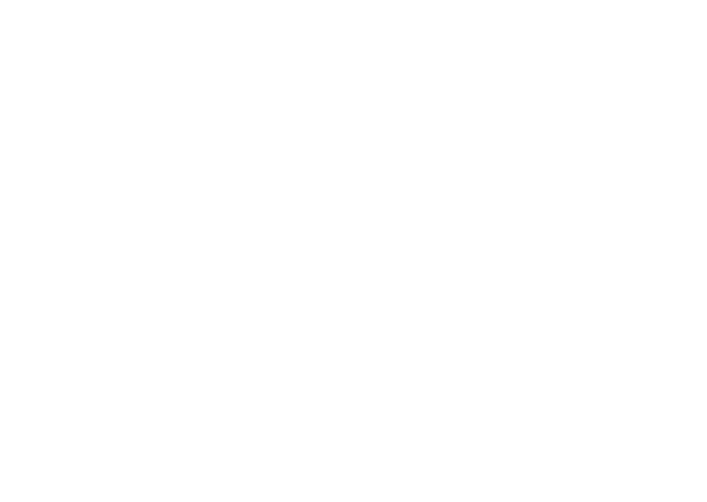
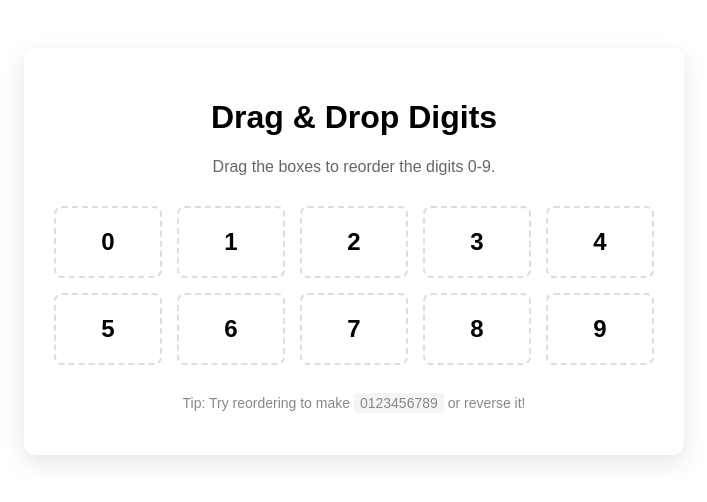
Before and after one commit to Vaishnavi213460/React-Mini-Buildout, a React (Vite) app: page /drag-n-drop in a window 1280 px wide. Before the commit this address had no page. Shown: the top 502 px of the page, without its empty margins (286-993 px from the left). Built offline with nearby package versions, Linux system fonts and the light colour scheme.

Commit message:
drag drop

```diff
--- a/src/App.jsx
+++ b/src/App.jsx
@@ -12,6 +12,7 @@ import AddPeopleTable from './components/AddPeopleTable';
 import TicTacToe from './components/TicTacToe';
 import SudokuValidator from './components/SudokuValidator';
 import SnakeAndLadders from './components/SnakeAndLadders';
+import DragAndDropDigits from './components/DragAndDropDigits';
 
 function App() {
   return (
@@ -30,6 +31,7 @@ function App() {
           <Route path="/tic-tac-toe" element={<TicTacToe />} />
           <Route path="/sudoku-validator" element={<SudokuValidator />} />
           <Route path="/snake-ladder" element={<SnakeAndLadders />} />
+          <Route path="/drag-n-drop" element={<DragAndDropDigits />} />
         </Routes>
       </div>
     </Router>
--- /dev/null
+++ b/src/components/DragAndDropDigits.jsx
@@ -0,0 +1,70 @@
+import React, { useState } from 'react';
+
+const DragAndDropDigits = () => {
+  const [digits, setDigits] = useState(['0', '1', '2', '3', '4', '5', '6', '7', '8', '9']);
+  const [draggedIndex, setDraggedIndex] = useState(null);
+
+  const onDragStart = (e, index) => {
+    setDraggedIndex(index);
+    e.dataTransfer.effectAllowed = 'move';
+  };
+
+  const onDragOver = (e) => {
+    e.preventDefault(); // Necessary to allow a drop
+  };
+
+  const onDrop = (e, dropIndex) => {
+    e.preventDefault();
+    if (draggedIndex === null || draggedIndex === dropIndex) return;
+
+    const newDigits = [...digits];
+    const itemToMove = newDigits.splice(draggedIndex, 1)[0];
+    newDigits.splice(dropIndex, 0, itemToMove); // Shift logic: insert at new index
+
+    setDigits(newDigits);
+    setDraggedIndex(null);
+  };
+
+  return (
+    <div style={{ padding: '40px', display: 'flex', justifyContent: 'center', fontFamily: 'Arial, sans-serif' }}>
+      <div style={{
+        width: '100%', maxWidth: '600px', padding: '30px',
+        borderRadius: '12px', boxShadow: '0 8px 24px rgba(0,0,0,0.1)',
+        backgroundColor: '#fff', textAlign: 'center'
+      }}>
+        <h1>Drag & Drop Digits</h1>
+        <p style={{ color: '#666', marginBottom: '30px' }}>Drag the boxes to reorder the digits 0-9.</p>
+
+        <div style={{
+          display: 'grid', gridTemplateColumns: 'repeat(5, 1fr)',
+          gap: '15px', marginBottom: '30px'
+        }}>
+          {digits.map((digit, index) => (
+            <div
+              key={digit}
+              draggable
+              onDragStart={(e) => onDragStart(e, index)}
+              onDragOver={onDragOver}
+              onDrop={(e) => onDrop(e, index)}
+              style={{
+                padding: '20px', fontSize: '24px', fontWeight: 'bold',
+                border: '2px dashed #ddd', borderRadius: '8px',
+                backgroundColor: draggedIndex === index ? '#f0fdf4' : '#fff',
+                cursor: 'move', userSelect: 'none',
+                transition: 'all 0.2s ease'
+              }}
+            >
+              {digit}
+            </div>
+          ))}
+        </div>
+
+        <p style={{ fontSize: '14px', color: '#888' }}>
+          Tip: Try reordering to make <span style={{ backgroundColor: '#f3f4f6', padding: '2px 6px', borderRadius: '4px' }}>0123456789</span> or reverse it!
+        </p>
+      </div>
+    </div>
+  );
+};
+
+export default DragAndDropDigits;
--- a/src/components/Home.jsx
+++ b/src/components/Home.jsx
@@ -35,11 +35,14 @@ const Home = () => {
         <li style={{ padding: '10px', border: '1px solid #ddd', marginBottom: '10px', borderRadius: '5px' }}>
             <Link to="/tic-tac-toe" style={{ textDecoration: 'none', color: '#007bff', fontSize: '18px' }}>📝 Tic Tac Toe</Link>
         </li>
-         <li style={{ padding: '10px', border: '1px solid #ddd', marginBottom: '10px', borderRadius: '5px' }}>
+        <li style={{ padding: '10px', border: '1px solid #ddd', marginBottom: '10px', borderRadius: '5px' }}>
             <Link to="/sudoku-validator" style={{ textDecoration: 'none', color: '#007bff', fontSize: '18px' }}>📝 Sudoku Validator</Link>
         </li>
         <li style={{ padding: '10px', border: '1px solid #ddd', marginBottom: '10px', borderRadius: '5px' }}>
             <Link to="/snake-ladder" style={{ textDecoration: 'none', color: '#007bff', fontSize: '18px' }}>📝 Snake And Ladder</Link>
+        </li>
+        <li style={{ padding: '10px', border: '1px solid #ddd', marginBottom: '10px', borderRadius: '5px' }}>
+            <Link to="/drag-n-drop" style={{ textDecoration: 'none', color: '#007bff', fontSize: '18px' }}>📝 Drag & Drop</Link>
         </li>
       </ul>
     </div>
```
